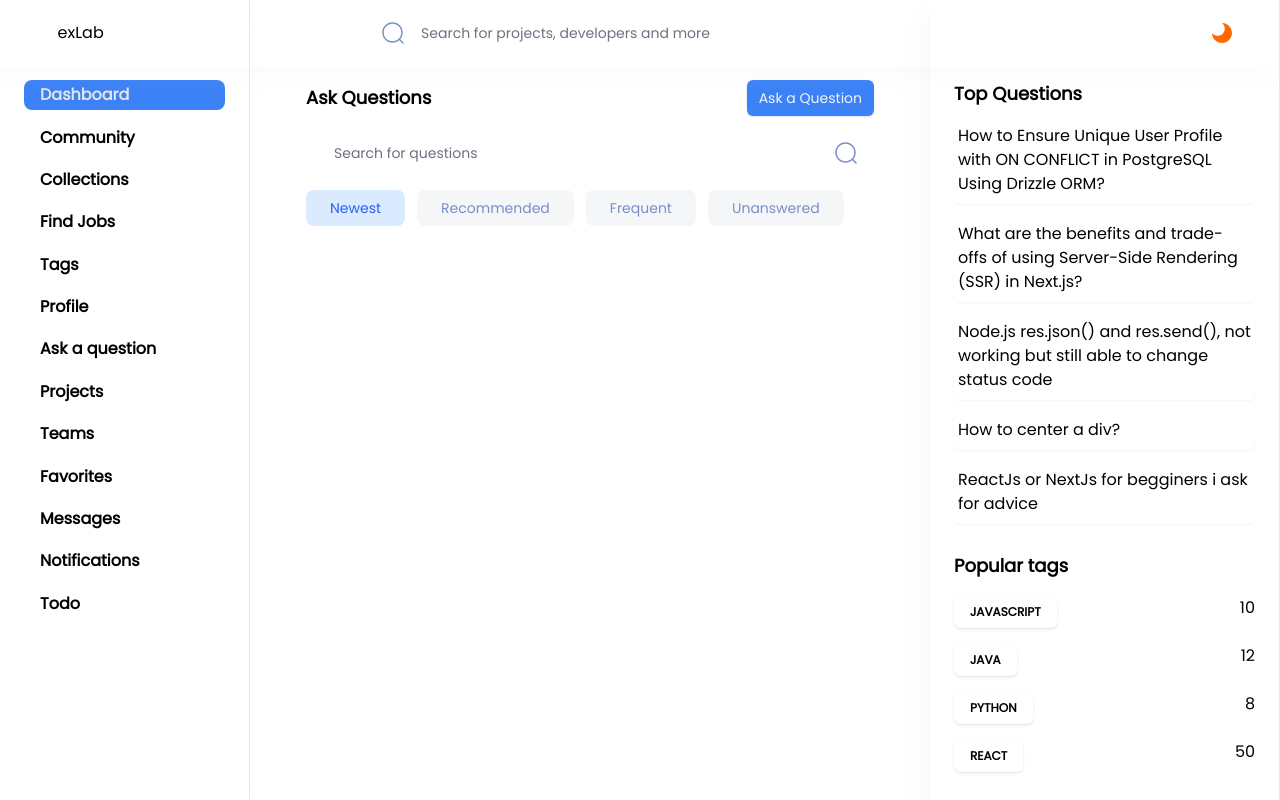
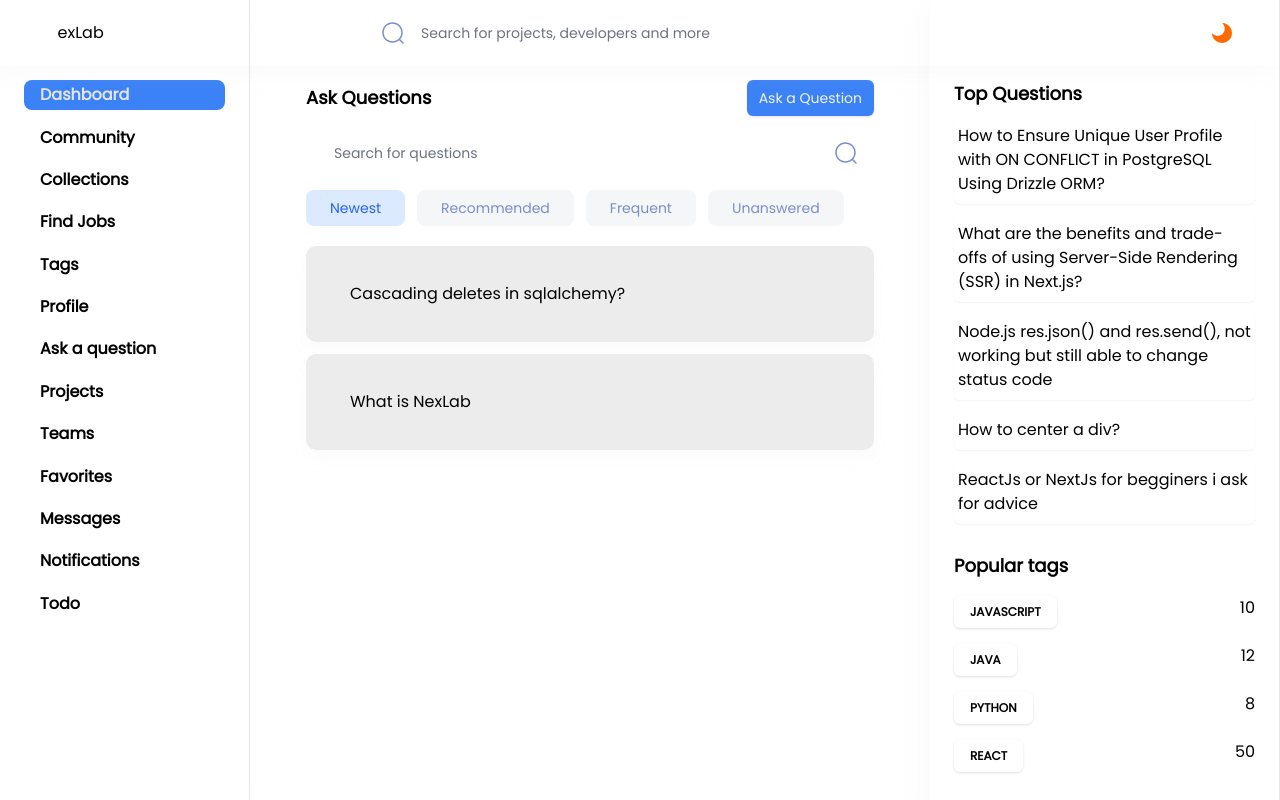
Before and after one commit to itzmk06/NexLab, a Next.js app: page /dashboard in a window 1280 px wide. Built offline with nearby package versions, Linux system fonts and the light colour scheme; no server answers; a web font is replaced by a local one.

Commit message:
no results and partial question cards

```diff
--- a/app/(root)/dashboard/page.tsx
+++ b/app/(root)/dashboard/page.tsx
@@ -4,6 +4,57 @@ import LocalSearch from "@/components/shared/search/LocalSearch";
 import Filter from "@/components/shared/Filter";
 import { HomePageFilters } from "@/constants/filters";
 import DashBoardFilters from "@/components/dashboard/DashBoardFilters";
+import NoResults from "@/components/shared/NoResults";
+import QuestionCard from "@/components/cards/QuestionCard";
+
+const questions= [
+    {
+        _id: "1",
+        title: "Cascading deletes in sqlalchemy?",
+        tags: [
+            {
+                _id: "1",
+                name: "python",
+            },
+            {
+                _id: "2",
+                name: "sql"
+            }
+        ],
+        author: {
+            _id: "a1",
+            name: "John Doe",
+            picture: "https://example.com/john.jpg"
+        },
+        upVotes: 10,
+        views: 100,
+        answers: [],
+        createdAt: new Date('2024-09-01T12:00:00.00Z')
+    },
+    {
+        _id: "2",
+        title: "What is NexLab",
+        tags: [
+            {
+                _id: "1",
+                name: "math",
+            },
+            {
+                _id: "2",
+                name: "algorithms"
+            }
+        ],
+        author: {
+            _id: "a2",
+            name: "Samrath",
+            picture: "https://example.com/samrath.jpg"
+        },
+        upVotes: 60,
+        views: 200,
+        answers: [],
+        createdAt: new Date('2024-02-01T12:00:00.00Z')
+    }
+];
 
 
 export default function Home(){
@@ -32,6 +83,34 @@ export default function Home(){
             <div>
                 <DashBoardFilters/>
             </div>
+            <div className="mt-5 flex w-full flex-col gap-3">
+                {
+                    questions.length>0?(
+                        questions.map((question)=>{
+                            return (
+                                <QuestionCard
+                                    key={question._id}
+                                    _id={question._id}
+                                    title={question.title}
+                                    tags={question.tags}
+                                    author={question.author}
+                                    upVotes={question.upVotes}
+                                    views={question.views}
+                                    answers={question.answers}
+                                    createdAt={question.createdAt}
+                                />
+                            )
+                        })
+                    ):(
+                            <NoResults
+                                title="There&apos;s no questions to show"
+                                description="Be the first to break silence! Ask a question and kickstart the discussion. our query could be the next big thing others learn from. Get involved!"
+                                link="/"
+                                linkTitle="Ask a Question"
+                            />
+                    )
+                }
+            </div>
         </div>
     )
 };
--- a/app/globals.css
+++ b/app/globals.css
@@ -24,7 +24,7 @@ body {
   }
 
   .card-wrapper {
-    @apply bg-light-900 dark:bg-dark-gradient shadow-light-100 dark:shadow-none;
+    @apply bg-[#ECECEC] dark:bg-[#0A0D10] shadow-light-100 dark:shadow-none;
   }
 
   .btn {
--- /dev/null
+++ b/components/cards/QuestionCard.tsx
@@ -0,0 +1,41 @@
+import Link from "next/link"
+
+interface props{
+    _id:string,
+    title:string,
+    tags:{
+        _id:string,
+        name:string,
+    }[],
+    author:{
+        _id:string,
+        name:string,
+        picture:string
+    },
+    upVotes:number,
+    views:number,
+    answers:Array<Object>,
+    createdAt:Date,
+}
+
+export default function QuestionCard({_id,title,tags,author,upVotes,views,answers,createdAt}:props){
+    return(
+        <div className="card-wrapper rounded-[10px] p-9 sm:px-11">
+            <div className="flex flex-col-reverse items-start justify-between gap-3 sm:flex-row">
+                <div>
+                    <span className="subtle-regular text-dark400_light700 line-clamp-1 flex sm:hidden">
+                        {String(createdAt)}
+                    </span>
+                    <Link href={`/question/${_id}`}>
+                        <h3>
+                            {title}
+                        </h3>
+                    </Link>
+                </div>
+
+            </div>
+        </div>
+    )
+};
+
+// * stopped at 24:00 :Creating Question Card
--- a/components/shared/Filter.tsx
+++ b/components/shared/Filter.tsx
@@ -28,11 +28,11 @@ export default function Filter({filters,otherClasses,containerClasses}:Props){
                     <SelectValue placeholder="select a filter" />
                 </div>
                 </SelectTrigger>
-                <SelectContent>
-                    <SelectGroup>
+                <SelectContent className="border-none">
+                    <SelectGroup >
                         {
                             filters.map((item)=>{
-                                return <SelectItem value={item?.value} key={item?.value}>
+                                return <SelectItem className="text-dark500_light700" value={item?.value} key={item?.value}>
                                     {item?.name}
                                 </SelectItem>
                             })
--- /dev/null
+++ b/components/shared/NoResults.tsx
@@ -0,0 +1,39 @@
+import Image from "next/image";
+import Link from "next/link";
+import { Button } from "../ui/button";
+
+interface props{
+    link:string,
+    description:string,
+    title:string,
+    linkTitle:string
+}
+
+export default function NoResults({link,description,title,linkTitle}:props){
+    return(
+        <div className="mt-3 flex w-full flex-col items-center justify-center">
+            <Image
+                src="/assets/images/light-illustration.png"
+                alt="No result illustration"
+                width={300}
+                height={300}
+                className="block  object-contain dark:hidden"
+            />
+            <Image
+                src="/assets/images/dark-illustration.png"
+                alt="No result illustration"
+                width={300}
+                height={300}
+                className="hidden  object-contain dark:flex"
+            />
+            <div className="flex flex-col items-center justify-center">
+                <h2 className="text-dark200_light900 mt-3 text-lg  font-semibold ">{title}</h2>
+                <p className="body-regular text-dark500_light700 my-2 max-w-md text-center">{description}</p>
+                <Link href={link}>
+                    <Button className="paragraph-medium min-h-[35px] rounded-lg bg-blue-500 px-4 py-3 text-light-900">{linkTitle}</Button>
+                </Link>
+            </div>
+
+        </div>
+    )
+};
```
